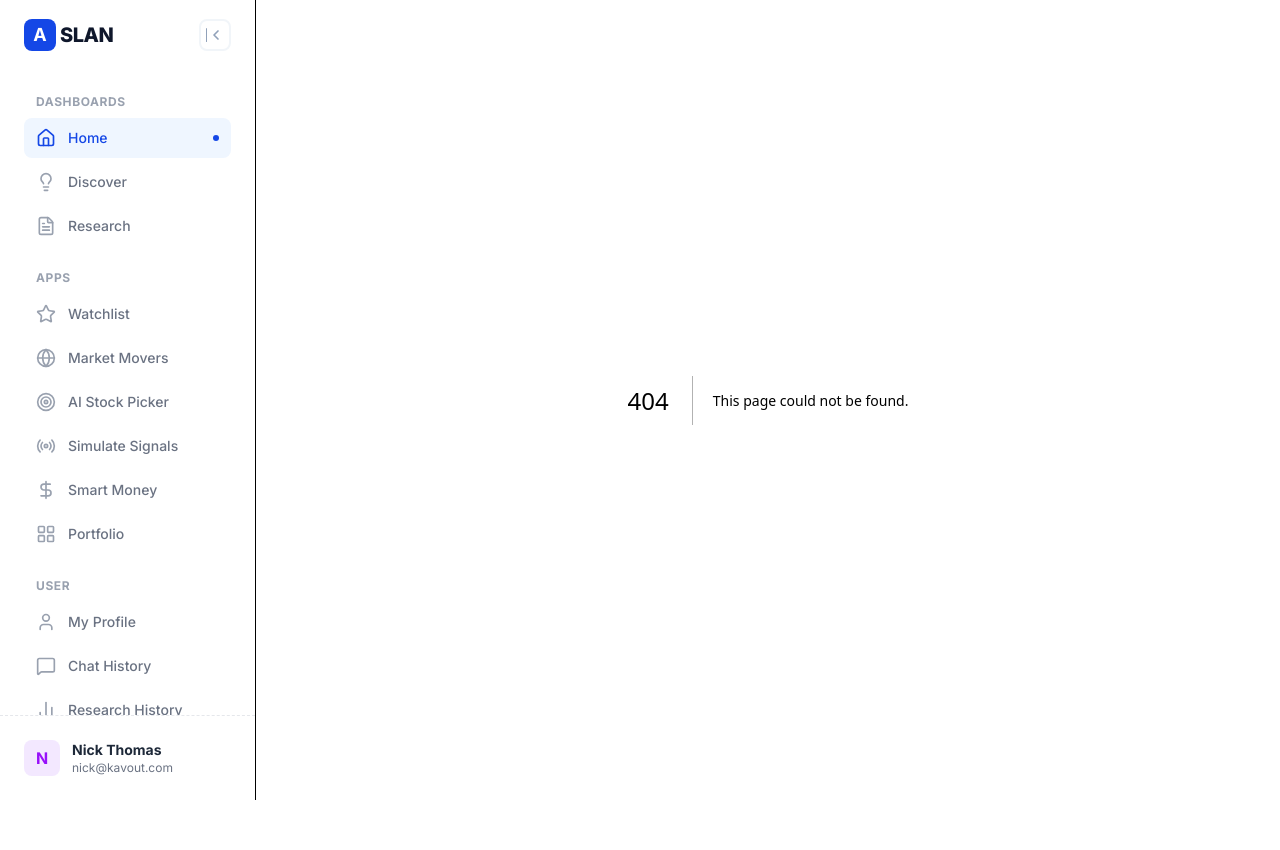
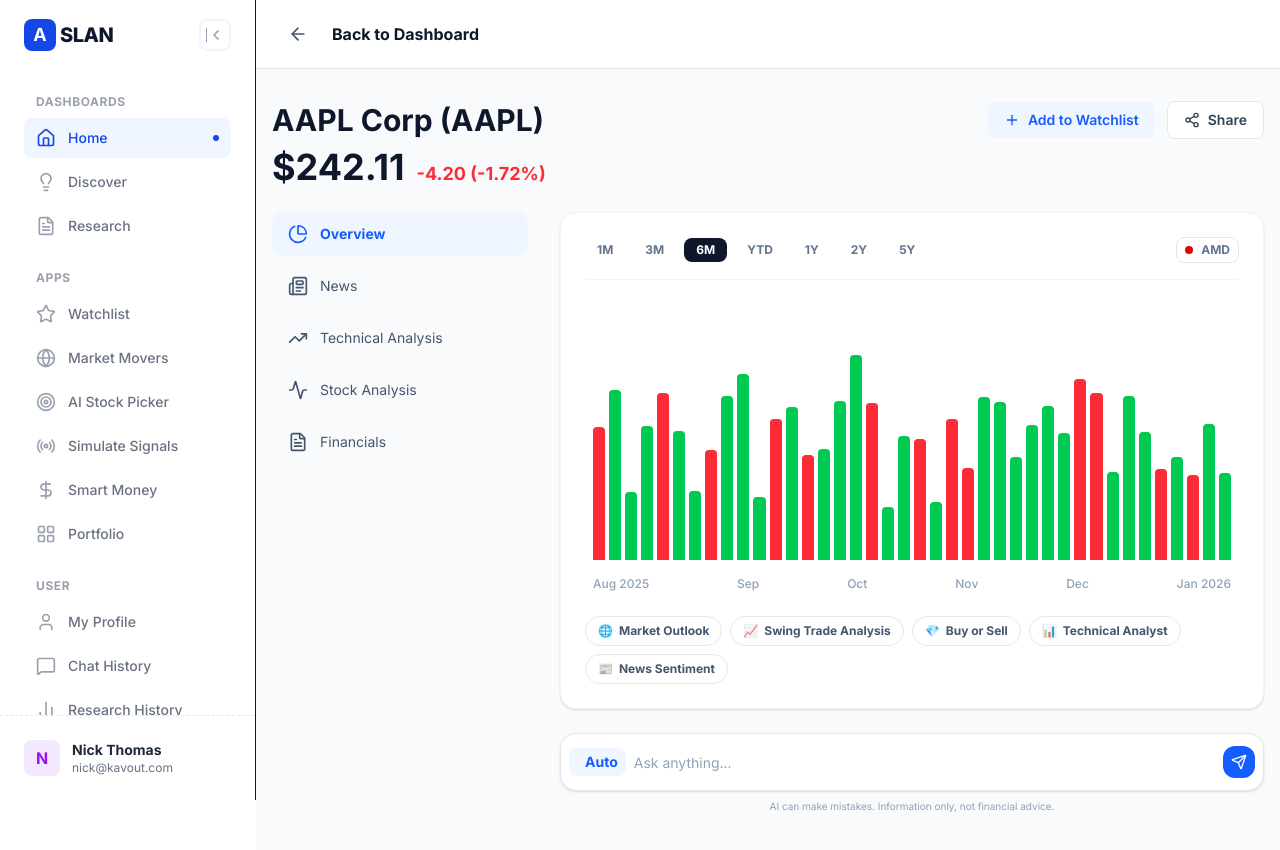
Before and after one commit to Paichanwut/aslan, a Next.js app: page /stock/AAPL in a window 1280 px wide. Before the commit this address had no page. Shown: the top 850 px of the page. Before the commit the page ends 800 px from the top, so only its background shows below. Built offline with nearby package versions, Linux system fonts and the light colour scheme.

Commit message:
feat: Implement Stock Detail page and fix Hero badge overlap

```diff
--- /dev/null
+++ b/src/app/stock/[symbol]/page.tsx
@@ -0,0 +1,71 @@
+"use client";
+
+import { useParams } from "next/navigation";
+import { ArrowLeft, Send } from "lucide-react";
+import Link from "next/link";
+import { StockHeader } from "@/components/stock/StockHeader";
+import { StockSidebar } from "@/components/stock/StockSidebar";
+import { StockChart } from "@/components/stock/StockChart";
+
+export default function StockDetailPage() {
+  const params = useParams();
+  const symbol = (params.symbol as string).toUpperCase();
+
+  // Mock data based on symbol (defaulting to AMD for demo purposes if not specific)
+  // In a real app, you'd fetch this data
+  const stockData = {
+    symbol: symbol,
+    name: symbol === "AMD" ? "Advanced Micro Devices, Inc." : `${symbol} Corp`,
+    price: "242.11",
+    change: "-4.20",
+    changePercent: "-1.72%",
+    isPositive: false,
+  };
+
+  return (
+    <div className="min-h-screen bg-slate-50 font-sans pb-20">
+      {/* Navigation Bar Placeholder */}
+      <div className="bg-white border-b border-gray-200 px-6 py-4 sticky top-0 z-40 flex items-center gap-4">
+        <Link
+          href="/"
+          className="p-2 rounded-full hover:bg-gray-100 text-slate-600 transition-colors"
+        >
+          <ArrowLeft className="w-5 h-5" />
+        </Link>
+        <span className="font-bold text-slate-900">Back to Dashboard</span>
+      </div>
+
+      <div className="max-w-7xl mx-auto px-4 py-8">
+        <StockHeader {...stockData} />
+
+        <div className="flex flex-col md:flex-row gap-8">
+          <StockSidebar />
+
+          <main className="flex-1 min-w-0">
+            <StockChart />
+
+            {/* AI Chat Input - Specific to this stock */}
+            <div className="bg-white rounded-2xl border border-gray-200 shadow-sm p-2 flex items-center gap-2 mt-4 relative group">
+              <div className="pl-4 pr-2 text-blue-600 font-bold text-sm bg-blue-50 py-1 rounded-lg">
+                Auto
+              </div>
+              <input
+                type="text"
+                placeholder="Ask anything..."
+                className="flex-1 h-10 bg-transparent border-none focus:outline-none text-slate-900 placeholder-slate-400 text-sm"
+              />
+              <button className="p-2 bg-blue-600 hover:bg-blue-700 text-white rounded-xl transition-colors">
+                <Send className="w-4 h-4" />
+              </button>
+            </div>
+            <div className="text-center mt-2">
+              <p className="text-[10px] text-slate-400">
+                AI can make mistakes. Information only, not financial advice.
+              </p>
+            </div>
+          </main>
+        </div>
+      </div>
+    </div>
+  );
+}
--- a/src/components/landing/HeroSection.tsx
+++ b/src/components/landing/HeroSection.tsx
@@ -1,4 +1,5 @@
 import { useState } from "react";
+import Link from "next/link";
 import { Search, ArrowRight } from "lucide-react";
 import { cn } from "@/lib/utils";
 import { HERO_STOCKS } from "@/data/mockData";
@@ -45,7 +46,7 @@
 
       {/* Search Bar */}
       <div className="w-full max-w-2xl relative mb-10 text-left">
-        <div className="absolute -top-3 left-6 z-10">
+        <div className="absolute -top-3 left-6 z-[51]">
           <span className="bg-white text-[10px] font-bold text-green-600 px-2 py-0.5 rounded-full border shadow-sm flex items-center gap-1">
             <span className="w-1.5 h-1.5 rounded-full bg-green-500 animate-pulse"></span>
             AI-Powered
@@ -82,7 +83,11 @@
                     {filteredStocks.map((stock) => (
                       <li
                         key={stock.symbol}
-                        className="px-4 py-3 hover:bg-blue-50 cursor-pointer flex justify-between items-center transition-colors border-b border-gray-50 last:border-0"
+                        className="border-b border-gray-50 last:border-0"
+                      >
+                        <Link
+                          href={`/stock/${stock.symbol}`}
+                          className="px-4 py-3 hover:bg-blue-50 cursor-pointer flex justify-between items-center transition-colors block w-full"
                         >
                           <div className="flex items-center gap-3">
                             <div className="w-8 h-8 rounded-full bg-gray-100 flex items-center justify-center font-bold text-xs text-slate-600">
@@ -112,6 +117,7 @@
                               {stock.change}
                             </div>
                           </div>
+                        </Link>
                       </li>
                     ))}
                   </ul>
@@ -143,9 +149,10 @@
         {/* Scrollable container */}
         <div className="flex overflow-x-auto pb-6 gap-4 px-4 scrollbar-hide snap-x snap-mandatory -mx-4 md:mx-0 justify-start flex-nowrap">
           {HERO_STOCKS.map((stock) => (
-            <div
+            <Link
               key={stock.symbol}
-              className="bg-white border border-gray-100 rounded-xl p-4 hover:shadow-lg hover:border-blue-100 transition-all duration-300 cursor-pointer text-left group min-w-[160px] snap-center flex-shrink-0"
+              href={`/stock/${stock.symbol}`}
+              className="bg-white border border-gray-100 rounded-xl p-4 hover:shadow-lg hover:border-blue-100 transition-all duration-300 cursor-pointer text-left group min-w-[160px] snap-center flex-shrink-0 block"
             >
               <div className="flex justify-between items-start mb-3">
                 <span className="text-[10px] font-bold text-gray-400 tracking-wider group-hover:text-blue-600 transition-colors uppercase truncate">
@@ -169,7 +176,7 @@
                   ${stock.price}
                 </div>
               </div>
-            </div>
+            </Link>
           ))}
         </div>
       </div>
--- /dev/null
+++ b/src/components/stock/StockChart.tsx
@@ -0,0 +1,67 @@
+export function StockChart() {
+  // Mock simplified chart bars
+  const bars = Array.from({ length: 40 }, (_, i) => ({
+    height: Math.random() * 60 + 20 + "%",
+    color: Math.random() > 0.4 ? "bg-green-500" : "bg-red-500",
+  }));
+
+  return (
+    <div className="bg-white rounded-2xl border border-gray-100 p-6 shadow-sm mb-6">
+      <div className="flex items-center gap-2 mb-6 border-b border-gray-100 pb-4">
+        {["1M", "3M", "6M", "YTD", "1Y", "2Y", "5Y"].map((period) => (
+          <button
+            key={period}
+            className={`px-3 py-1 text-xs font-bold rounded-lg transition-colors ${
+              period === "6M"
+                ? "bg-slate-900 text-white"
+                : "text-slate-500 hover:bg-gray-100"
+            }`}
+          >
+            {period}
+          </button>
+        ))}
+        <div className="ml-auto flex items-center gap-2 text-xs font-bold text-slate-500 border border-gray-200 rounded-lg px-2 py-1">
+          <span className="w-2 h-2 rounded bg-red-600"></span>
+          AMD
+        </div>
+      </div>
+
+      <div className="h-64 flex items-end justify-between gap-1 px-2">
+        {bars.map((bar, i) => (
+          <div
+            key={i}
+            className={`w-full rounded-t-sm transition-all hover:opacity-80 ${bar.color}`}
+            style={{ height: bar.height }}
+          ></div>
+        ))}
+      </div>
+
+      <div className="flex justify-between mt-4 text-xs text-slate-400 font-medium px-2">
+        <span>Aug 2025</span>
+        <span>Sep</span>
+        <span>Oct</span>
+        <span>Nov</span>
+        <span>Dec</span>
+        <span>Jan 2026</span>
+      </div>
+
+      <div className="flex flex-wrap gap-2 mt-6">
+        {[
+          { icon: "🌐", text: "Market Outlook" },
+          { icon: "📈", text: "Swing Trade Analysis" },
+          { icon: "💎", text: "Buy or Sell" },
+          { icon: "📊", text: "Technical Analyst" },
+          { icon: "📰", text: "News Sentiment" },
+        ].map((tag) => (
+          <button
+            key={tag.text}
+            className="flex items-center gap-1.5 px-3 py-1.5 rounded-full border border-gray-200 text-slate-600 text-xs font-bold hover:bg-gray-50 hover:border-gray-300 transition-all"
+          >
+            <span>{tag.icon}</span>
+            {tag.text}
+          </button>
+        ))}
+      </div>
+    </div>
+  );
+}
--- /dev/null
+++ b/src/components/stock/StockHeader.tsx
@@ -0,0 +1,49 @@
+import { ArrowRight, Plus, Share2 } from "lucide-react";
+
+interface StockHeaderProps {
+  symbol: string;
+  name: string;
+  price: string;
+  change: string;
+  changePercent: string;
+  isPositive: boolean;
+}
+
+export function StockHeader({
+  symbol,
+  name,
+  price,
+  change,
+  changePercent,
+  isPositive,
+}: StockHeaderProps) {
+  return (
+    <div className="mb-6">
+      <div className="flex flex-col md:flex-row md:items-center justify-between gap-4 mb-2">
+        <h1 className="text-2xl md:text-3xl font-bold text-slate-900">
+          {name} ({symbol})
+        </h1>
+        <div className="flex items-center gap-3">
+          <button className="flex items-center gap-2 px-4 py-2 bg-blue-50 text-blue-600 rounded-lg hover:bg-blue-100 transition-colors text-sm font-semibold">
+            <Plus className="w-4 h-4" />
+            Add to Watchlist
+          </button>
+          <button className="flex items-center gap-2 px-4 py-2 bg-white border border-gray-200 text-slate-700 rounded-lg hover:bg-gray-50 transition-colors text-sm font-semibold">
+            <Share2 className="w-4 h-4" />
+            Share
+          </button>
+        </div>
+      </div>
+      <div className="flex items-baseline gap-3">
+        <span className="text-4xl font-bold text-slate-900">${price}</span>
+        <span
+          className={`text-lg font-bold flex items-center ${
+            isPositive ? "text-green-600" : "text-red-500"
+          }`}
+        >
+          {change} ({changePercent})
+        </span>
+      </div>
+    </div>
+  );
+}
--- /dev/null
+++ b/src/components/stock/StockSidebar.tsx
@@ -0,0 +1,37 @@
+import {
+  PieChart,
+  Newspaper,
+  TrendingUp,
+  Activity,
+  FileText,
+} from "lucide-react";
+
+export function StockSidebar() {
+  const menuItems = [
+    { icon: PieChart, label: "Overview", active: true },
+    { icon: Newspaper, label: "News" },
+    { icon: TrendingUp, label: "Technical Analysis" },
+    { icon: Activity, label: "Stock Analysis" },
+    { icon: FileText, label: "Financials" },
+  ];
+
+  return (
+    <aside className="w-full md:w-64 flex-shrink-0">
+      <nav className="flex flex-row md:flex-col overflow-x-auto md:overflow-visible gap-2 pb-4 md:pb-0 scrollbar-hide">
+        {menuItems.map((item) => (
+          <button
+            key={item.label}
+            className={`flex items-center gap-3 px-4 py-3 rounded-xl transition-all whitespace-nowrap md:whitespace-normal ${
+              item.active
+                ? "bg-blue-50 text-blue-600 font-bold"
+                : "text-slate-600 hover:bg-gray-50 hover:text-slate-900"
+            }`}
+          >
+            <item.icon className="w-5 h-5 flex-shrink-0" />
+            <span className="text-sm">{item.label}</span>
+          </button>
+        ))}
+      </nav>
+    </aside>
+  );
+}
```
Lines whose indentation alone changed are shown as unchanged.
